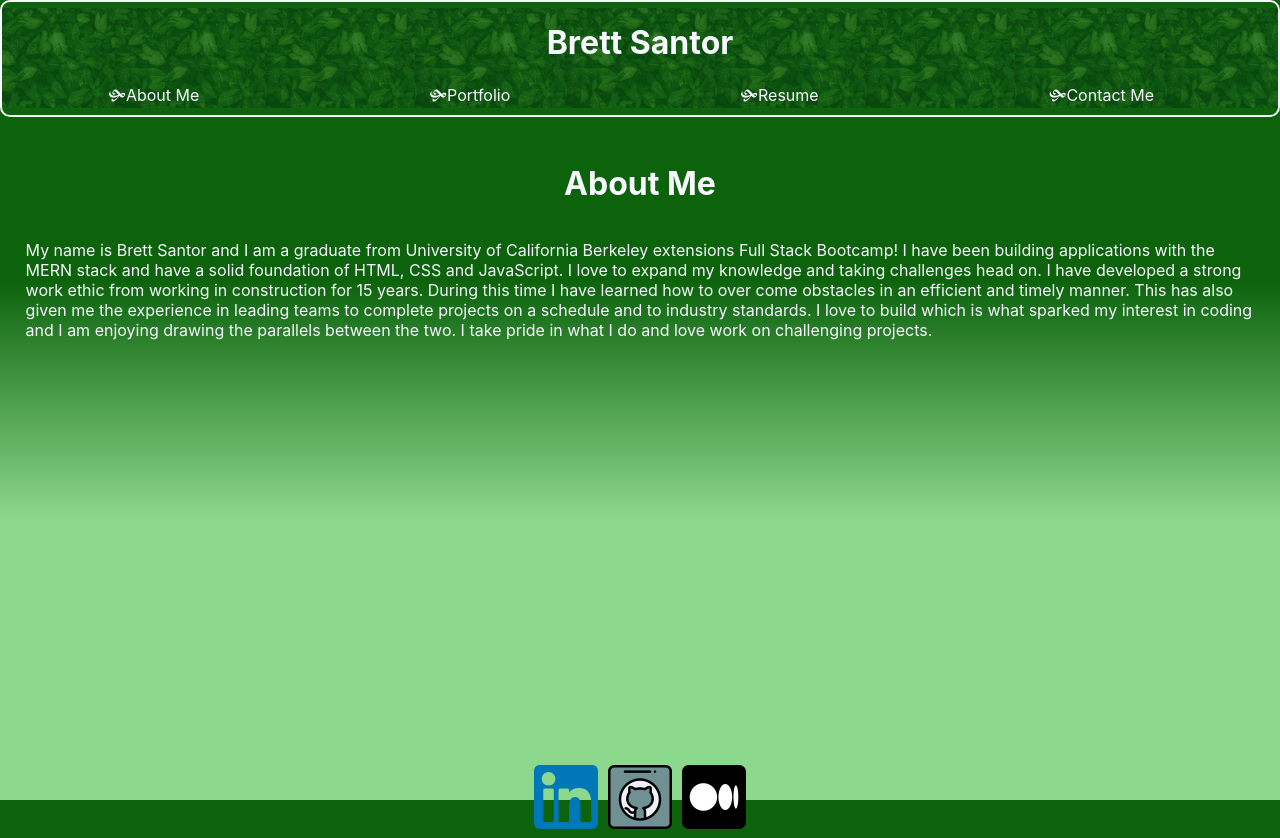
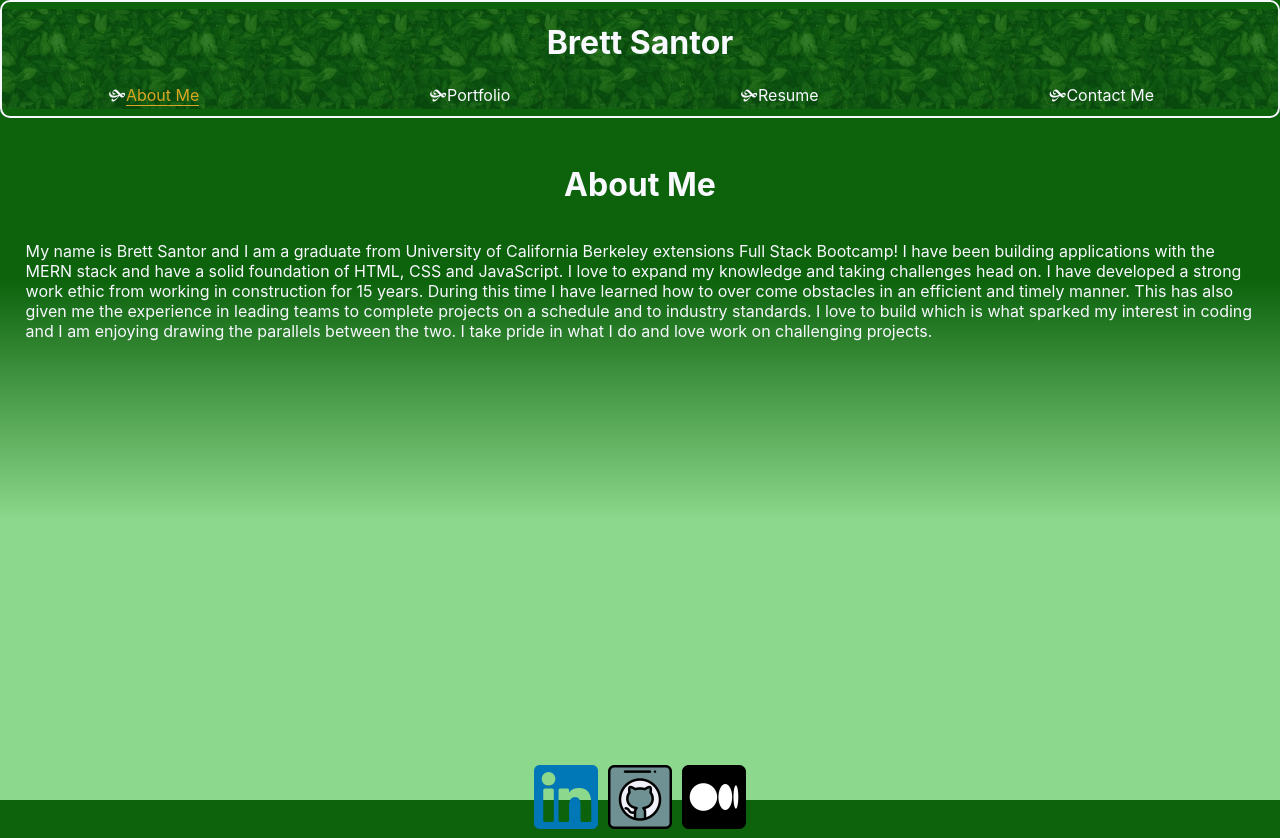
Before and after one commit to BrettSantor/santorServices, a React (Create React App) app: page / in a window 1280 px wide. Built offline with nearby package versions, Linux system fonts and the light colour scheme.

Commit message:
nav active styling

```diff
--- a/src/App.css
+++ b/src/App.css
@@ -79,6 +79,25 @@
 
 .nav-item:hover, .nav-link:hover{
   color: var(--accent);
+}
+
+li:after {
+  content: '';
+  display: block;
+  margin: auto;
+  height: 1px;
+  width: 0px;
+  background: transparent;
+  transition: width .5s ease, background-color .5s ease;
+}
+li:hover:after {
+  width: 100%;
+  background: var(--accent);
+}
+
+.active{
+  color: var(--accent);
+  border-bottom: solid 1px var(--accent);
 }
 
 a{
```
